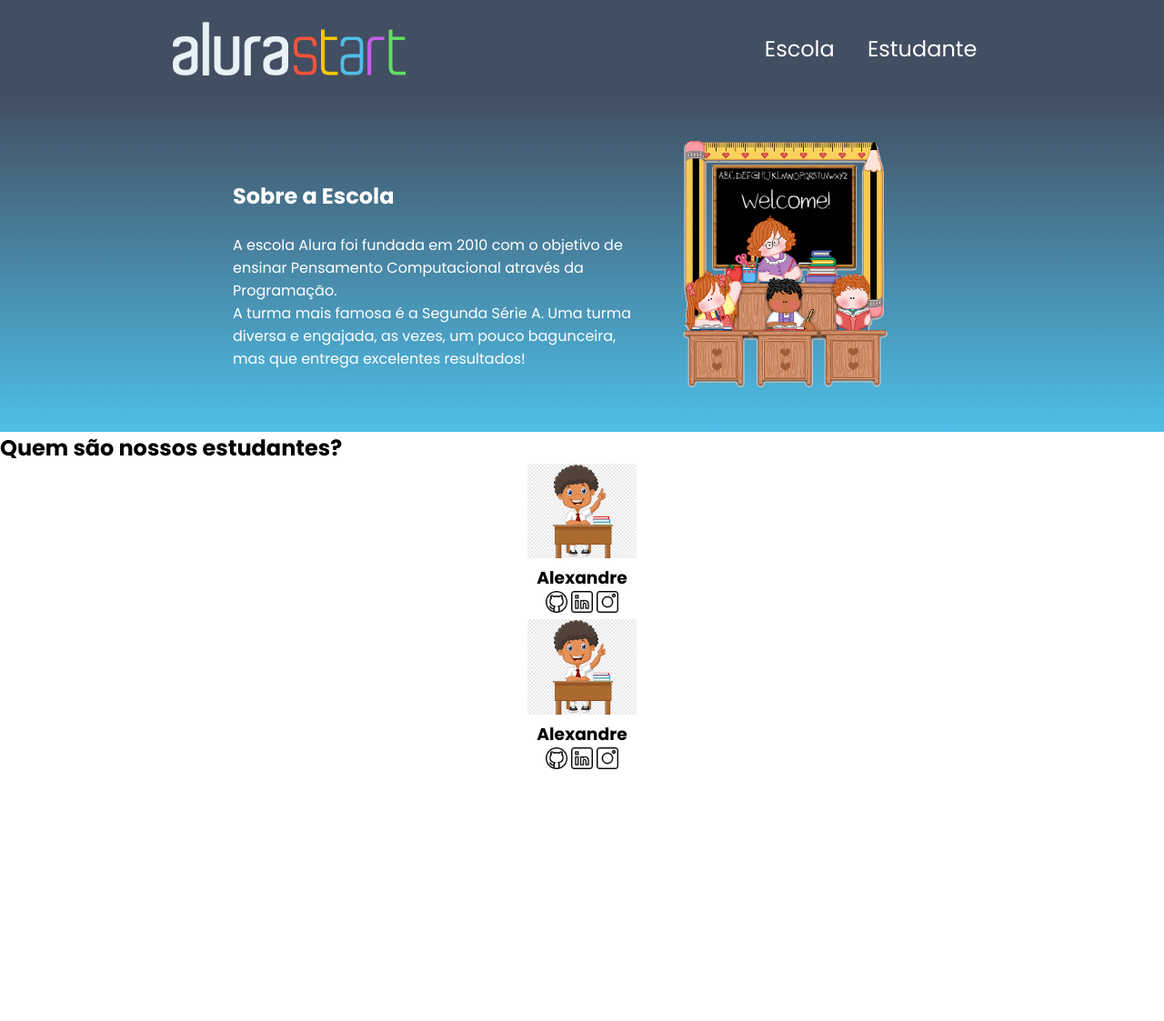
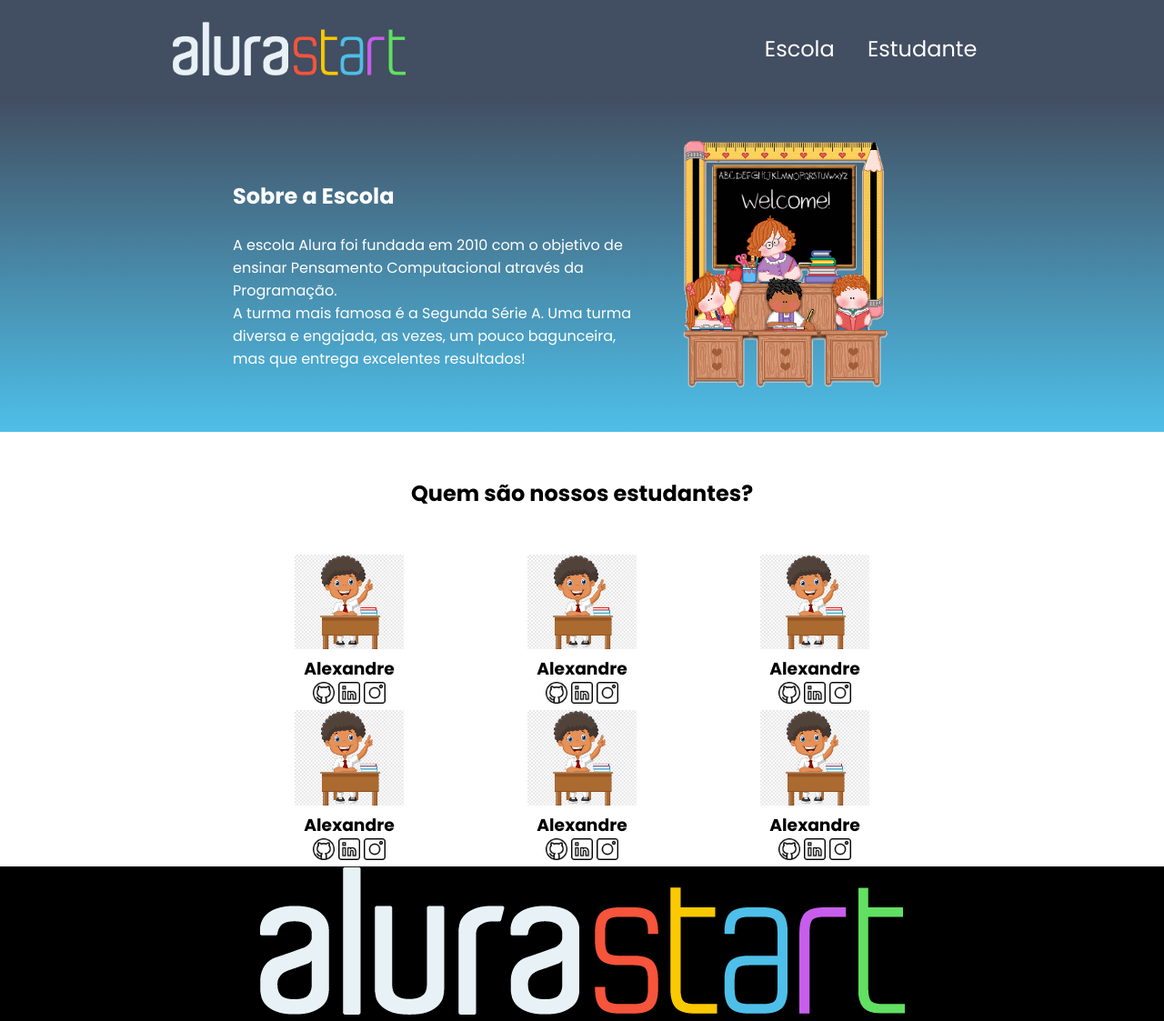
Before and after one commit to AlexandreCosta82/site-turma-criativa, a plain HTML site: page index.html in a window 1280 px wide. Shown: the whole page at 91% size. Before the commit the page ends 853 px from the top, so only its background shows below. Drawn offline with Linux system fonts and the light colour scheme.

Commit message:
pagina semi-finalizada

```diff
--- a/index.html
+++ b/index.html
@@ -28,6 +28,31 @@
    </section>
    <section class="estudante">
         <h2 class="estudante-titulo">Quem são nossos estudantes?</h2>
+        <div class="estudante-todos">
+            <span></span>
+                <div class="estudante-div">
+                    <img class="estudante-imagem" src="estudantes.png" alt="foto do estudante">
+                    <h3 class="estudante-nome">Alexandre</h3>
+                    <a href="https://github.com/AlexandreCosta82"><img class="estudante-icone" src="github.png" alt="icone github"></a>
+                    <a href="https://www.linkedin.com/in/alexandre-costa-38b0801b5/"><img class="estudante-icone" src="linkedin.png" alt="icone linkedin"></a>
+                    <a href="https://www.instagram.com/alexandre_salgadao/"><img class="estudante-icone" src="instagram.png" alt="icone instagram"></a>
+                </div>
+                <div class="estudante-div">
+                    <img class="estudante-imagem" src="estudantes.png" alt="foto do estudante">
+                    <h3 class="estudante-nome">Alexandre</h3>
+                    <a href="https://github.com/AlexandreCosta82"><img class="estudante-icone" src="github.png" alt="icone github"></a>
+                    <a href="https://www.linkedin.com/in/alexandre-costa-38b0801b5/"><img class="estudante-icone" src="linkedin.png" alt="icone linkedin"></a>
+                    <a href="https://www.instagram.com/alexandre_salgadao/"><img class="estudante-icone" src="instagram.png" alt="icone instagram"></a>
+                </div>
+                <div class="estudante-div">
+                    <img class="estudante-imagem" src="estudantes.png" alt="foto do estudante">
+                    <h3 class="estudante-nome">Alexandre</h3>
+                    <a href="https://github.com/AlexandreCosta82"><img class="estudante-icone" src="github.png" alt="icone github"></a>
+                    <a href="https://www.linkedin.com/in/alexandre-costa-38b0801b5/"><img class="estudante-icone" src="linkedin.png" alt="icone linkedin"></a>
+                    <a href="https://www.instagram.com/alexandre_salgadao/"><img class="estudante-icone" src="instagram.png" alt="icone instagram"></a>
+                </div>
+            <span></span>
+            <span></span>
                 <div class="estudante-div">
                     <img class="estudante-imagem" src="estudantes.png" alt="foto do estudante">
                     <h3 class="estudante-nome">Alexandre</h3>
@@ -42,6 +67,17 @@
                     <img class="estudante-icone" src="linkedin.png" alt="icone linkedin">
                     <img class="estudante-icone" src="instagram.png" alt="icone instagram">
                 </div>
+                <div class="estudante-div">
+                    <img class="estudante-imagem" src="estudantes.png" alt="foto do estudante">
+                    <h3 class="estudante-nome">Alexandre</h3>
+                    <img class="estudante-icone" src="github.png" alt="icone github">
+                    <img class="estudante-icone" src="linkedin.png" alt="icone linkedin">
+                    <img class="estudante-icone" src="instagram.png" alt="icone instagram">
+                </div>
+        </div>
    </section>
+   <footer class="rodape">
+        <img class="rodape-imagem" src="alurastart logo.png" alt="logo da alura start">
+   </footer>
 </body>
 </html>
--- a/style.css
+++ b/style.css
@@ -55,3 +55,23 @@
 .estudante-div{
     text-align: center;
 }
+
+.estudante-titulo{
+    text-align: center;
+    padding: 50px 0;
+}
+
+.estudante-todos{
+    display: grid;
+    grid-template-columns:  20% 20% 20% 20% 20%;
+}
+
+.rodape{
+    background-color: black;
+    text-align: center;
+}
+
+.radape-imagem{
+    height: 60px;
+    padding: 12px 0;
+}
```
Lines whose indentation alone changed are shown as unchanged.
